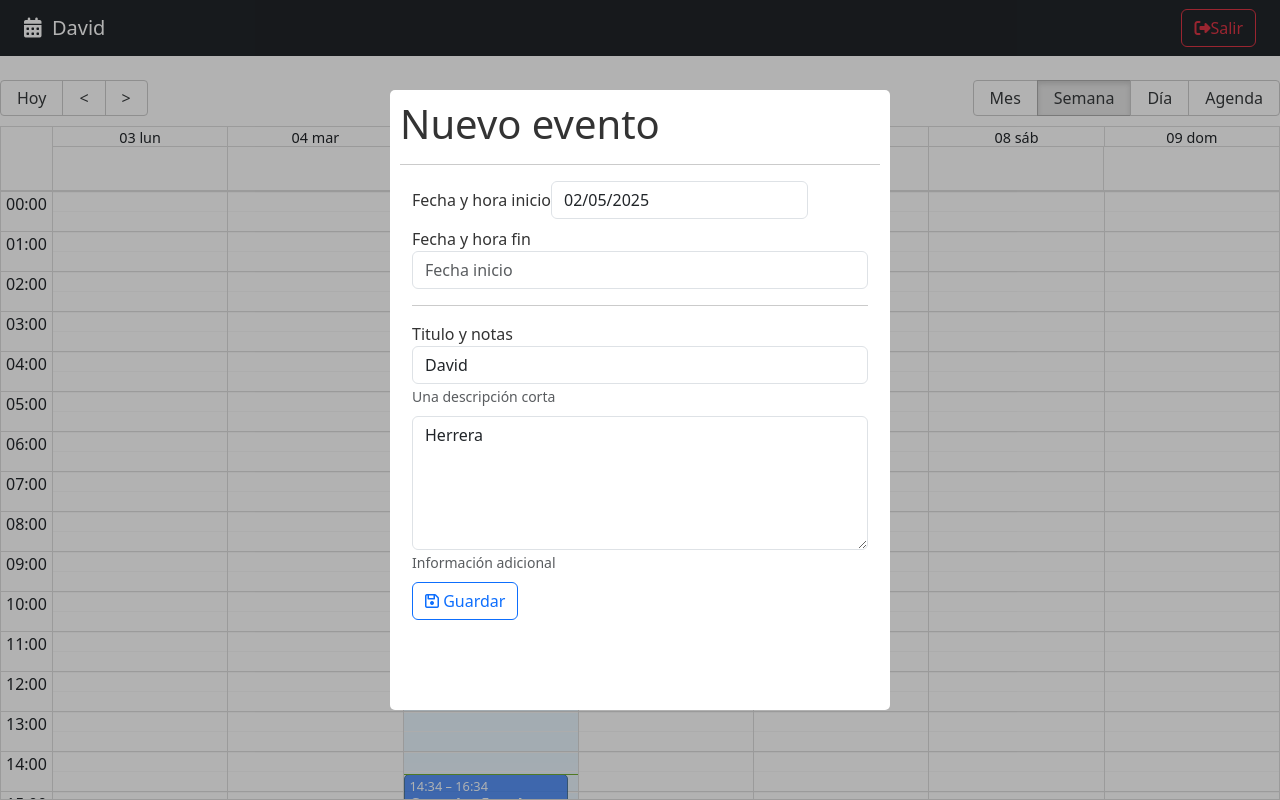
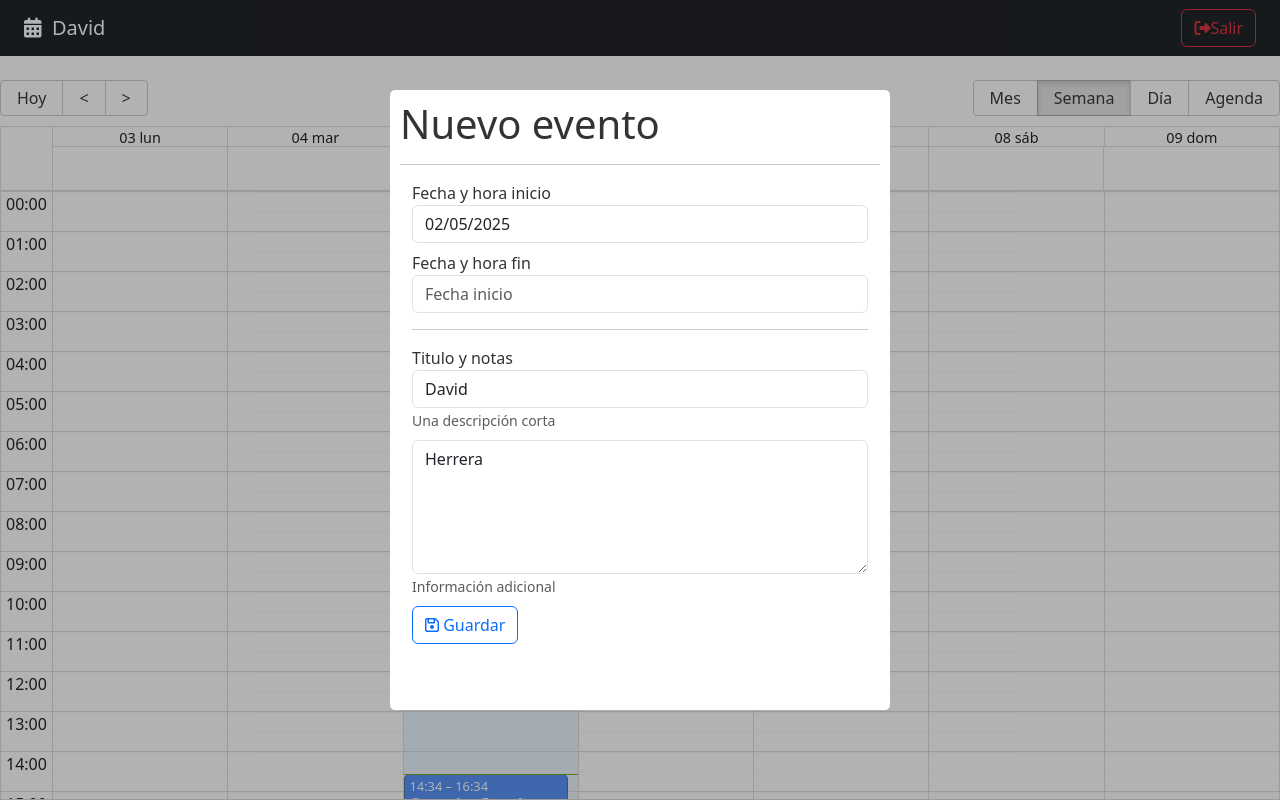
Before and after one commit to davidperezboza/10-calendar-app, a React (Vite) app: page / in a window 1280 px wide. Built offline with nearby package versions, Linux system fonts and the light colour scheme.

Commit message:
Video 356 V2

```diff
--- a/src/calendar/pages/CalendarModal.jsx
+++ b/src/calendar/pages/CalendarModal.jsx
@@ -57,6 +57,7 @@ export const CalendarModal = () => {
               <DatePicker
                 selected={formValues.start}
                 className="form-control"
+                wrapperClassName="form-control"
               />
           </div>
 
```
